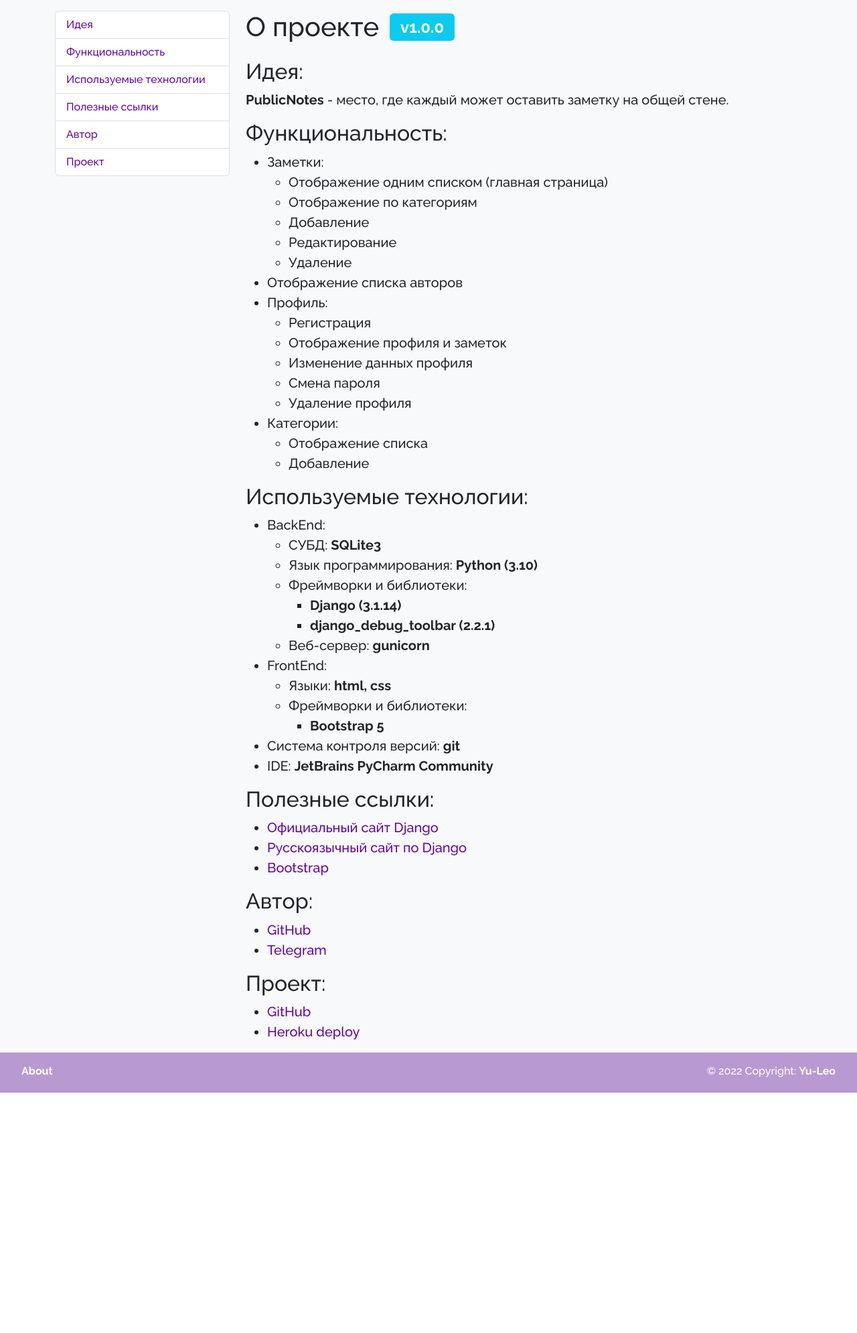
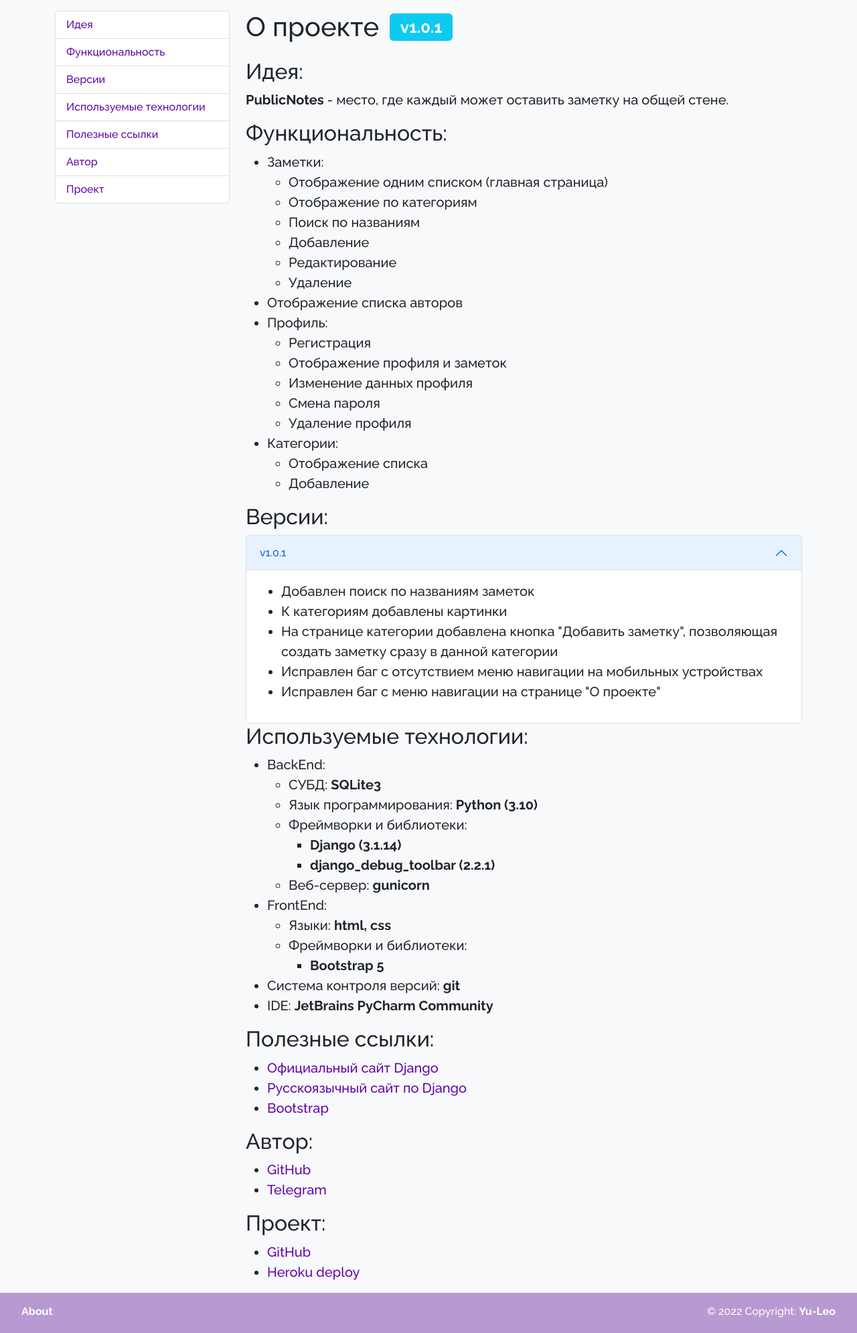
Before and after one commit to Yu-Leo/public-notes, a Django app: page /about/ in a window 1280 px wide. Shown: the part 59-2050 px from the top of the page at 67% size. Before the commit the page ends 1691 px from the top, so only its background shows below. Run offline with Django 3.2, Linux system fonts and the light colour scheme; data comes from the database, SQL or seed files in the repository; some libraries are stand-ins or nearby versions.

Commit message:
Edit 'about' page

```diff
--- a/publicnotes/wall/templates/wall/about.html
+++ b/publicnotes/wall/templates/wall/about.html
@@ -7,6 +7,7 @@
     <ul class="list-group">
         <li class="list-group-item"><a class="nav-link text-purple" href="#idea">Идея</a></li>
         <li class="list-group-item"><a class="nav-link text-purple" href="#functionality">Функциональность</a></li>
+        <li class="list-group-item"><a class="nav-link text-purple" href="#releases">Версии</a></li>
         <li class="list-group-item"><a class="nav-link text-purple" href="#technologies">Используемые технологии</a>
         </li>
         <li class="list-group-item"><a class="nav-link text-purple" href="#links">Полезные ссылки</a></li>
@@ -22,7 +23,7 @@
         <h1 id="about">О проекте</h1>
     </div>
     <div>
-        <h2><span class="badge bg-info">v1.0.0</span></h2>
+        <h2><span class="badge bg-info">v1.0.1</span></h2>
     </div>
 </div>
 {% endblock %}
@@ -37,6 +38,7 @@
             <ul>
                 <li>Отображение одним списком (главная страница)</li>
                 <li>Отображение по категориям</li>
+                <li>Поиск по названиям</li>
                 <li>Добавление</li>
                 <li>Редактирование</li>
                 <li>Удаление</li>
@@ -59,6 +61,33 @@
             </ul>
         </li>
     </ul>
+    <h2 id="releases">Версии:</h2>
+    <div class="accordion" id="accordionPanelsStayOpenExample">
+        <div class="accordion-item">
+            <h2 class="accordion-header" id="panelsStayOpen-headingOne">
+                <button class="accordion-button" type="button" data-bs-toggle="collapse"
+                        data-bs-target="#panelsStayOpen-collapseOne" aria-expanded="true"
+                        aria-controls="panelsStayOpen-collapseOne">
+                    v1.0.1
+                </button>
+            </h2>
+            <div id="panelsStayOpen-collapseOne" class="accordion-collapse collapse show"
+                 aria-labelledby="panelsStayOpen-headingOne">
+                <div class="accordion-body">
+                    <ul>
+                        <li>Добавлен поиск по названиям заметок</li>
+                        <li>К категориям добавлены картинки</li>
+                        <li>На странице категории добавлена кнопка "Добавить заметку", позволяющая создать заметку
+                            сразу в данной категории
+                        </li>
+                        <li>Исправлен баг с отсутствием меню навигации на мобильных устройствах</li>
+                        <li>Исправлен баг с меню навигации на странице "О проекте"</li>
+                    </ul>
+                </div>
+            </div>
+        </div>
+    </div>
+
     <h2 id="technologies">Используемые технологии:</h2>
     <ul>
         <li>
```
